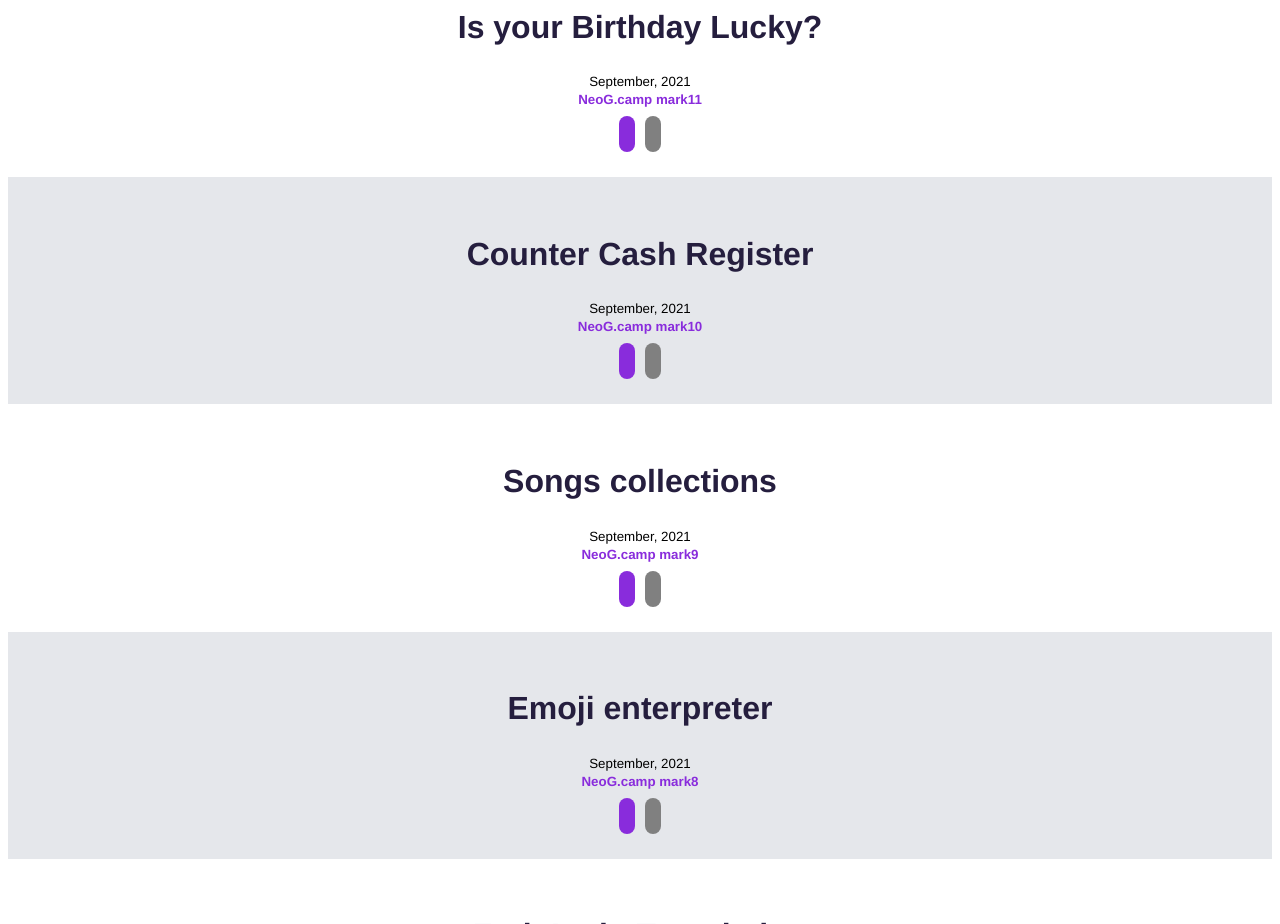
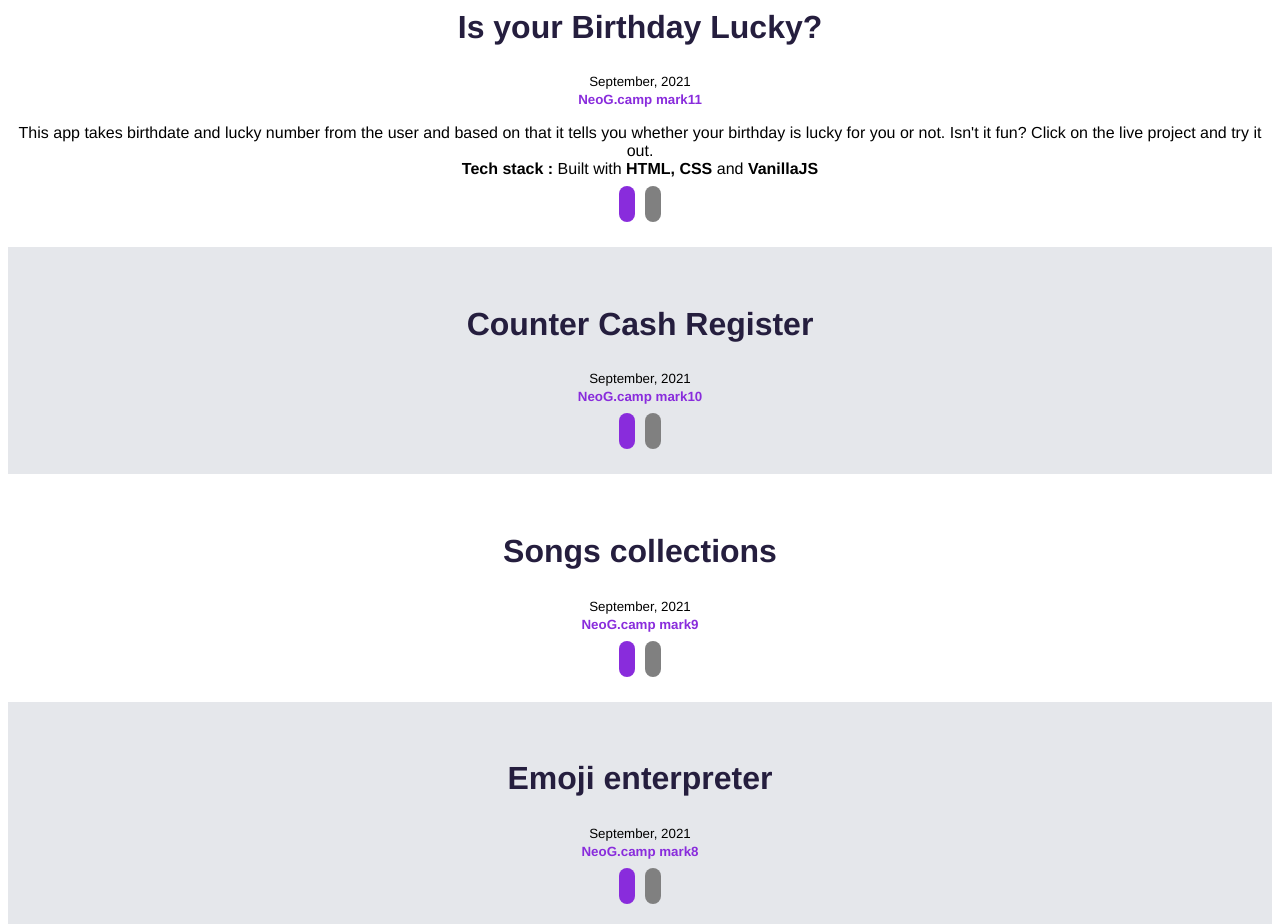
Before and after one commit to beastsunny/Portfolio, a plain HTML site: page project.html in a window 1280 px wide. Shown: the part 1400-2324 px from the top of the page. Drawn offline with Linux system fonts and the light colour scheme.

Commit message:
Doc: Mark 11 Updated

```diff
--- a/project.html
+++ b/project.html
@@ -89,7 +89,9 @@
                 <small>September, 2021</small>
                 <br>
                 <small class="neogprojectmark"><strong>NeoG.camp mark11</strong></small>
-                <p></p>
+                <p>This app takes birthdate and lucky number from the user and based on that it tells you whether your birthday is lucky for you or not. Isn't it fun? Click on the live project and try it out.
+                    <br><strong>Tech stack :</strong> Built with <strong>HTML, CSS </strong> and
+                    <strong>VanillaJS</strong></p>
                 <a class="primary-link" href="/" target="_blank"></a>
                 <a class="secondary-link" href="/" target="_blank"></a>
             </div>
```
